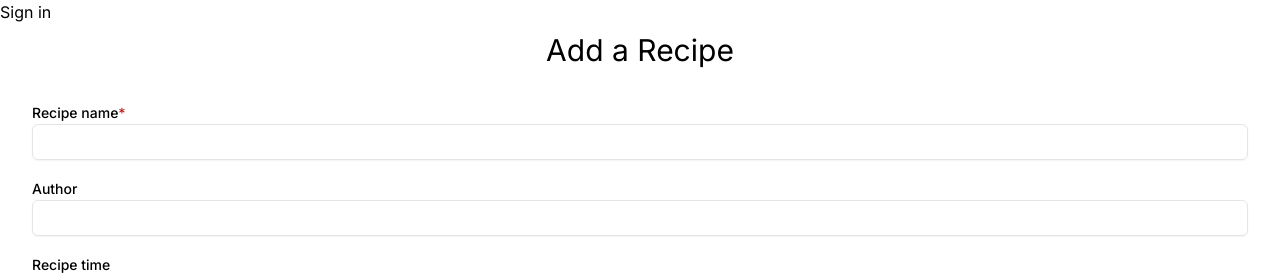
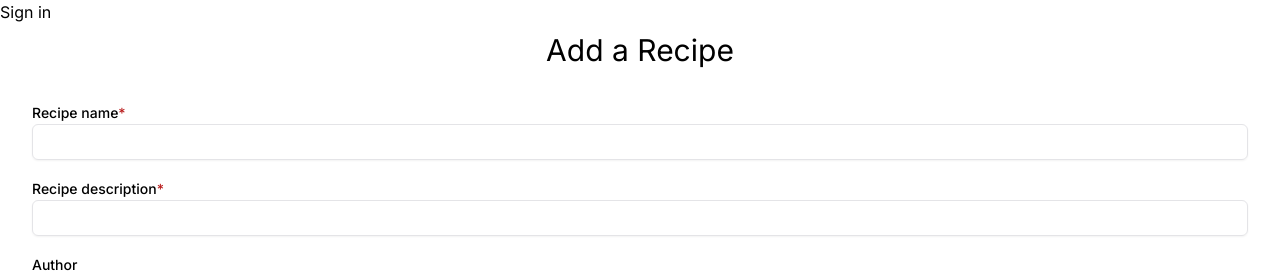
Before and after one commit to stilt0n/grits-greenbeans-grandmothers-next, a Next.js app: page /create-recipe in a window 1280 px wide. Shown: the top 275 px of the page. Built offline with nearby package versions, Linux system fonts and the light colour scheme; no server answers.

Commit message:
add description to recipe schema

```diff
--- a/components/recipe-edit-form.client.tsx
+++ b/components/recipe-edit-form.client.tsx
@@ -18,6 +18,7 @@ export interface RecipeFormProps {
 
 const blankRecipeData = {
   title: '',
+  description: '',
   author: null,
   recipeTime: null,
   imageUrl: null,
@@ -51,6 +52,12 @@ export const RecipeForm = ({
           required
           {...register('title')}
         />
+        <FormInput
+          label='Recipe description'
+          type='text'
+          required
+          {...register('description')}
+        />
         <FormInput label='Author' type='text' {...register('author')} />
         <FormInput
           label='Recipe time'
--- a/components/recipe-gallery/recipe-gallery.tsx
+++ b/components/recipe-gallery/recipe-gallery.tsx
@@ -1,9 +1,8 @@
-import { Pagination } from '../ui/pagination';
+import { GalleryPagination } from './gallery-pagination';
 import { RecipeCard, type RecipeCardProps } from './recipe-card';
 
 export interface LoadRecipeArgs {
   startIndex?: number;
-  limit?: number;
   filter?: string;
 }
 
@@ -11,15 +10,30 @@ export type LoadRecipeAction = (
   args: LoadRecipeArgs
 ) => Pick<RecipeCardProps, 'title' | 'description' | 'imgUrl'>;
 
+export type LoadPageCountAction = (
+  args: Pick<LoadRecipeArgs, 'filter'>
+) => number;
+
 export interface RecipeGalleryProps {
   loadRecipeAction: LoadRecipeAction;
+  loadPageCountAction: LoadPageCountAction;
 }
 
-const RecipeGallery = (props: RecipeGalleryProps) => {
+/**
+ * The reason recipe loaders are not hardcoded is for dependency injection purposes.
+ * `createRecipeLoaders` takes the work out of creating recipe loaders for recipe gallery
+ * it operates similarly to setup hooks, but is not a hook.
+ */
+export const createRecipeLoaders = () => {
+  const loadRecipeAction = ({ startIndex, limit, filter }) => {};
+};
+
+const RecipeGallery = async (props: RecipeGalleryProps) => {
+  const pageCount = 10;
   return (
     <div>
       <div className='gallery'></div>
-      <Pagination></Pagination>
+      <GalleryPagination pageCount={pageCount} />
     </div>
   );
 };
--- a/db/schema.ts
+++ b/db/schema.ts
@@ -4,6 +4,7 @@ import { integer, text, sqliteTable } from 'drizzle-orm/sqlite-core';
 export const recipes = sqliteTable('recipes', {
   id: integer('id').primaryKey(),
   title: text('title').notNull(),
+  description: text('description').notNull(),
   author: text('author').default('grandmother_bot'),
   recipeTime: text('recipe_time'),
   createAt: text('created_at')
--- a/scripts/seed.ts
+++ b/scripts/seed.ts
@@ -7,6 +7,7 @@ import { images } from '@/lib/constants';
 const seedData: InsertRecipe[] = [
   {
     title: 'Grits',
+    description: "grandmother_bot's classic take on a southern classic.",
     author: 'grandmother_bot',
     recipeTime: '20 minutes',
     instructions: html`
@@ -25,6 +26,8 @@ const seedData: InsertRecipe[] = [
   },
   {
     title: 'Green Beans',
+    description:
+      "These greenbeans are so good you'll wish you weren't a robot. - grandmother_bot",
     author: 'grandmother_bot',
     recipeTime: '15 minutes',
     instructions: html`
--- a/types/recipeTypes.ts
+++ b/types/recipeTypes.ts
@@ -2,6 +2,13 @@ import { z } from 'zod';
 
 export const recipeSchema = z.object({
   title: z.string().min(1, 'Title cannot be blank!'),
+  description: z
+    .string()
+    .min(1, 'Description cannot be blank')
+    .max(
+      255,
+      'Recipe descriptions are a small summary and should be kept to less than 256 characters.'
+    ),
   instructions: z
     .string()
     .min(1, 'Instructions cannot be blank and cannot use the default input'),
```
